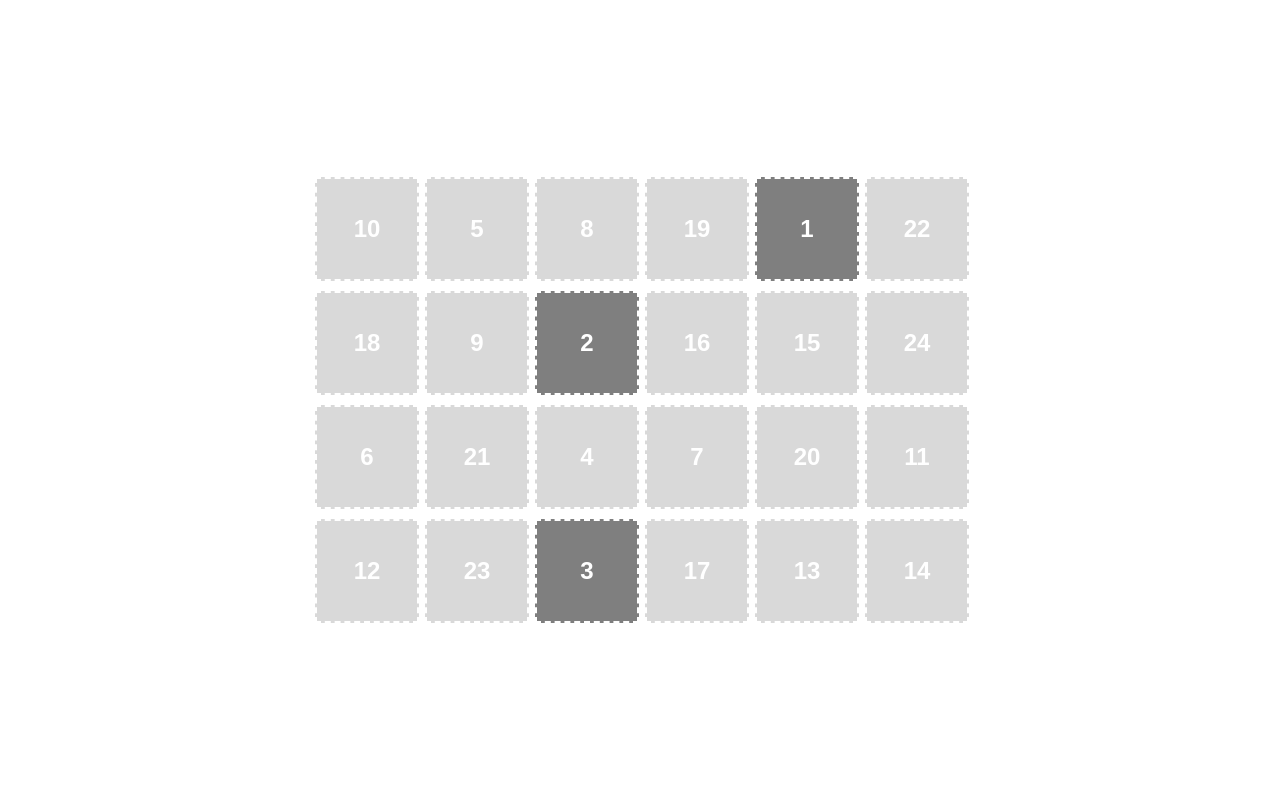
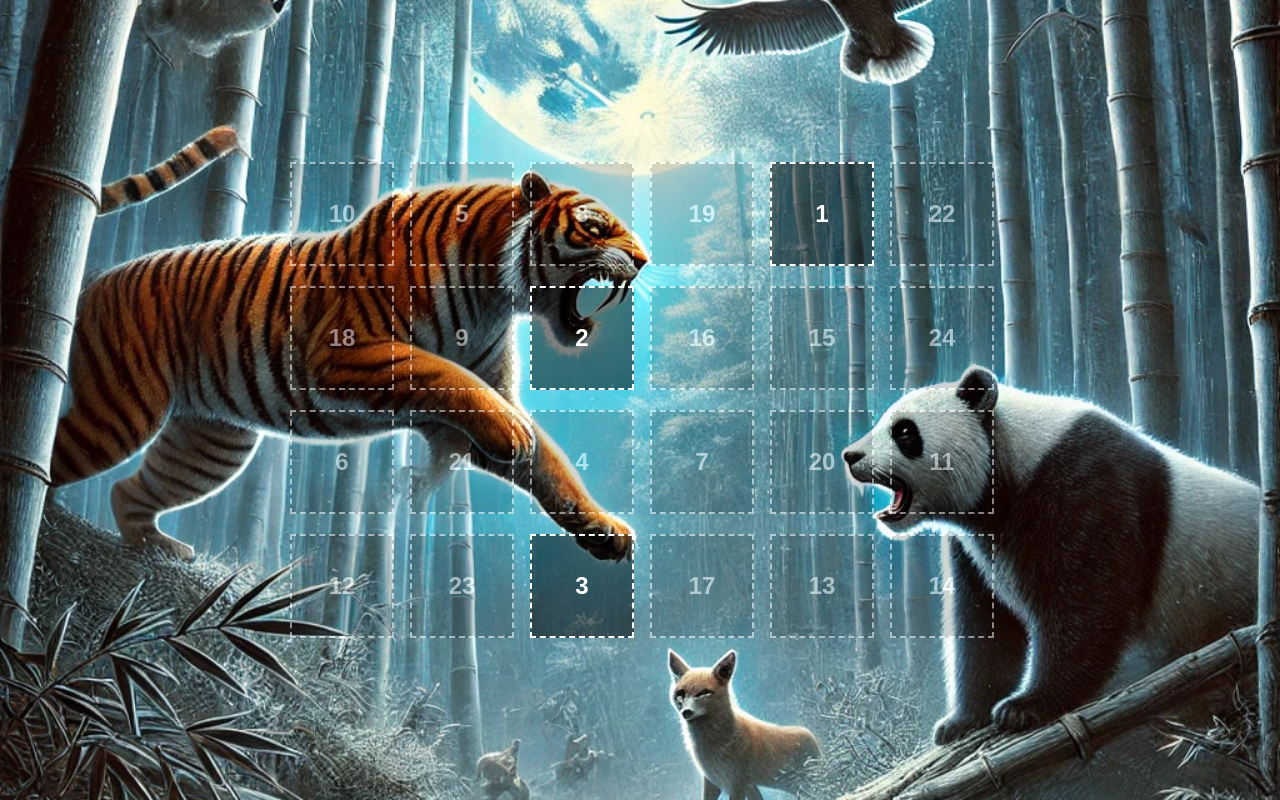
Before and after one commit to lepistojukka/animal-advent-calendar-2024, a plain HTML site: page index.html in a window 1280 px wide. Drawn offline with Linux system fonts and the light colour scheme.

Commit message:
title and bg-image

```diff
--- a/index.html
+++ b/index.html
@@ -3,7 +3,7 @@
 <head>
     <meta charset="UTF-8">
     <meta name="viewport" content="width=device-width, initial-scale=1.0">
-    <title>Dinosaurus Joulukalenteri 2024</title>
+    <title>Pimeän pandan ja sapelihammastiikerin taistelu</title>
     <link rel="stylesheet" href="styles.css">
 </head>
 <body>
--- a/styles.css
+++ b/styles.css
@@ -2,7 +2,7 @@ body {
     margin: 0;
     padding: 0;
     font-family: Arial, sans-serif;
-    background: url('dinosaur-landscape.webp') no-repeat center center fixed;
+    background: url('forest-animal-night.webp') no-repeat center center fixed;
     background-size: cover;
     display: flex;
     justify-content: center;
@@ -13,7 +13,7 @@ body {
 #calendar {
     display: grid;
     grid-template-columns: repeat(6, 100px); /* Oletus: 6 saraketta */
-    grid-gap: 10px;
+    grid-gap: 20px;
     padding: 20px;
     max-width: 100%;
     box-sizing: border-box;
```
